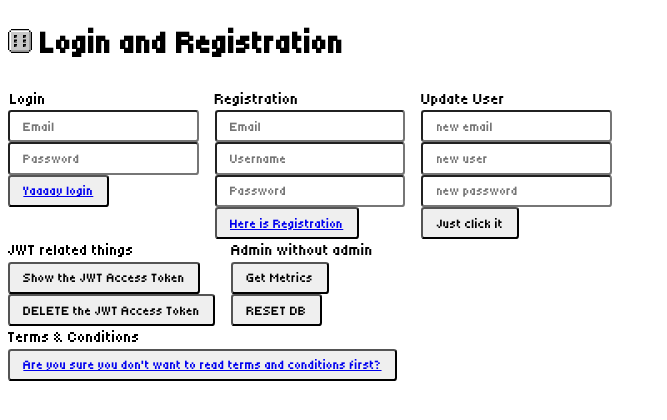
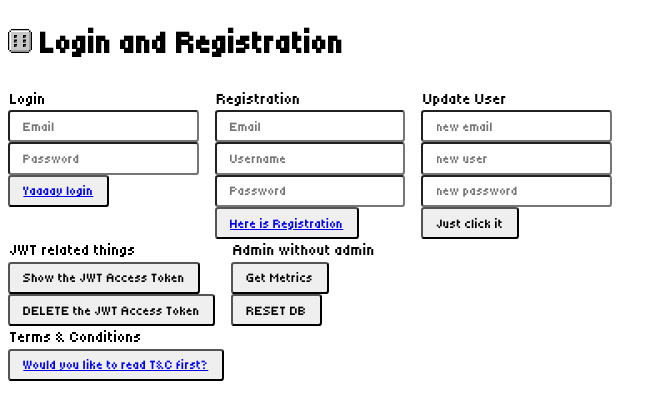
Before and after one commit to Thopterek/sturdy-tribble, a SvelteKit app in the folder wtrpg/: page /login in a window 1280 px wide. Shown: the top 420 px of the page, without its empty margins (0-667 px from the left). Built offline with nearby package versions, Linux system fonts and the light colour scheme.

Commit message:
Beautiful optimization of my control d control u
* the content is the same I just don't want to lose this state of beauty

* are you really reading this particular commit? That's crazy Stelio

```diff
--- a/wtrpg/src/routes/login/+page.svelte
+++ b/wtrpg/src/routes/login/+page.svelte
@@ -20,67 +20,39 @@
 <div class="main">
 	<form>
 		<legend>Login</legend>
-		<div>
-			<input type="email" placeholder={email} bind:value={user.email} />
-		</div>
-		<div>
-			<input type="password" placeholder={pass} bind:value={user.password} />
-		</div>
-		<div>
-			<button>
-				<a href="/dashboard">Yaaaay login</a>
-			</button>
-		</div>
+		<div><input type="email" placeholder={email} bind:value={user.email} /></div>
+		<div><input type="password" placeholder={pass} bind:value={user.password} /></div>
+		<div><button><a href="/dashboard">Yaaaay login</a></button></div>
 	</form>
 	<form>
-		Registration
-		<div>
-			<input type="email" placeholder={email} bind:value={c_email} />
-		</div>
-		<div>
-			<input type="text" placeholder={username} bind:value={c_name} />
-		</div>
-		<div>
-			<input type="password" placeholder={pass} bind:value={c_pass} />
-		</div>
-		<div>
-			<button>
-				<a href="/dashboard">Here is Registration</a>
-			</button>
-		</div>
+		<legend>Registration</legend>
+		<div><input type="email" placeholder={email} bind:value={c_email} /></div>
+		<div><input type="text" placeholder={username} bind:value={c_name} /></div>
+		<div><input type="password" placeholder={pass} bind:value={c_pass} /></div>
+		<div><button><a href="/dashboard">Here is Registration</a></button></div>
 	</form>
 	<form>
-		Update User
-		<div>
-			<input type="email" placeholder="new email" bind:value={u_email} />
-		</div>
-		<div>
-			<input type="test" placeholder="new user" bind:value={u_name} />
-		</div>
-		<div>
-			<input type="password" placeholder="new password" bind:value={u_pass} />
-		</div>
+		<legend>Update User</legend>
+		<div><input type="email" placeholder="new email" bind:value={u_email} /></div>
+		<div><input type="test" placeholder="new user" bind:value={u_name} /></div>
+		<div><input type="password" placeholder="new password" bind:value={u_pass} /></div>
 		<div><button>Just click it</button></div>
 	</form>
 </div>
 <div class="testing">
 	<form>
-		JWT related things
+		<legend>JWT related things</legend>
 		<div><button>Show the JWT Access Token</button></div>
 		<div><button>DELETE the JWT Access Token</button></div>
 	</form>
 	<form>
-		Admin without admin
+		<legend>Admin without admin</legend>
 		<div><button>Get Metrics</button></div>
 		<div><button>RESET DB</button></div>
 	</form>
 </div>
-Terms & Conditions
-<div>
-	<button>
-		<a href="/">Are you sure you don't want to read terms and conditions first?</a>
-	</button>
-</div>
+<legend>Terms & Conditions</legend>
+<div><button><a href="/">Would you like to read T&C first?</a></button></div>
 
 <style>
 	.main {
```
